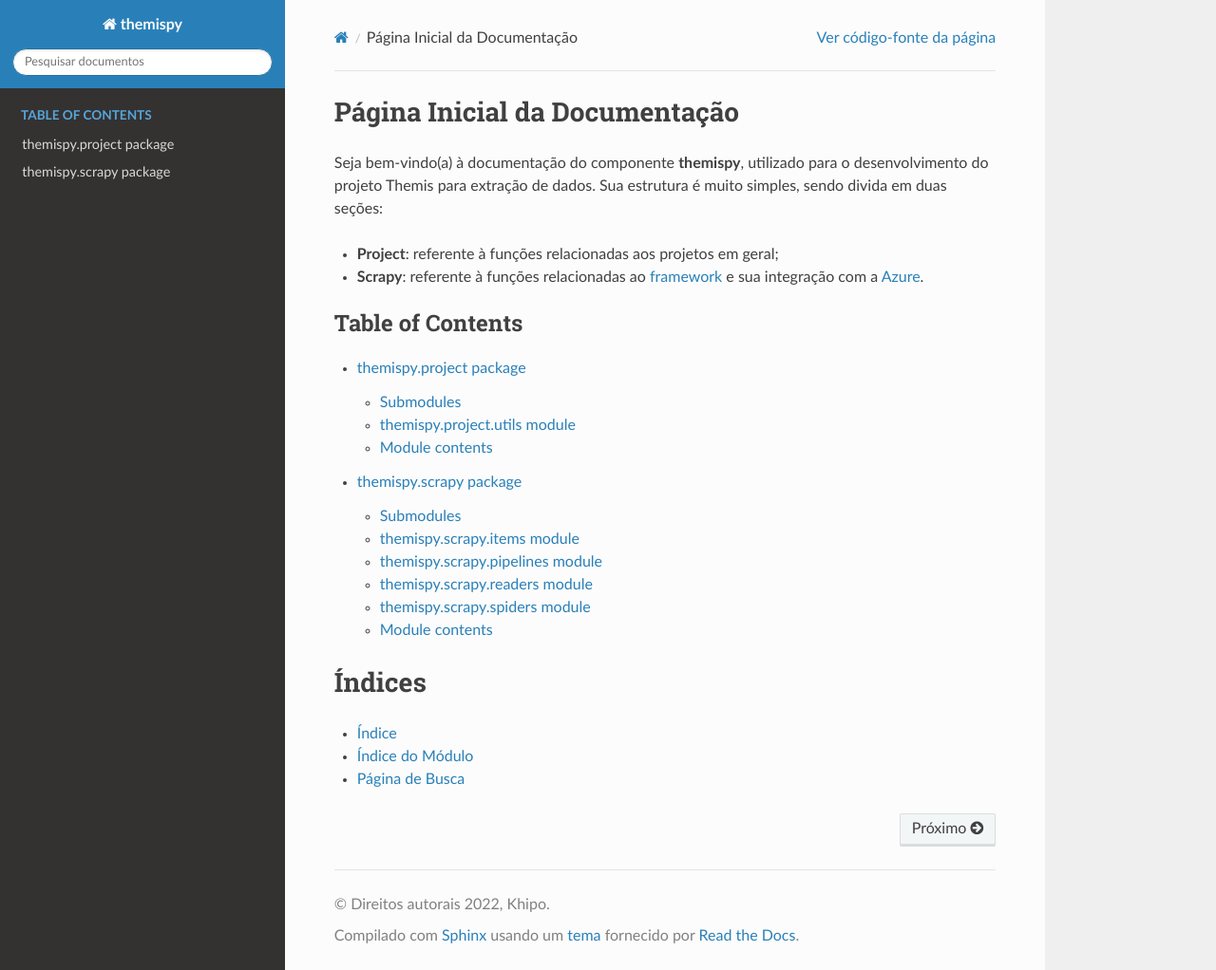
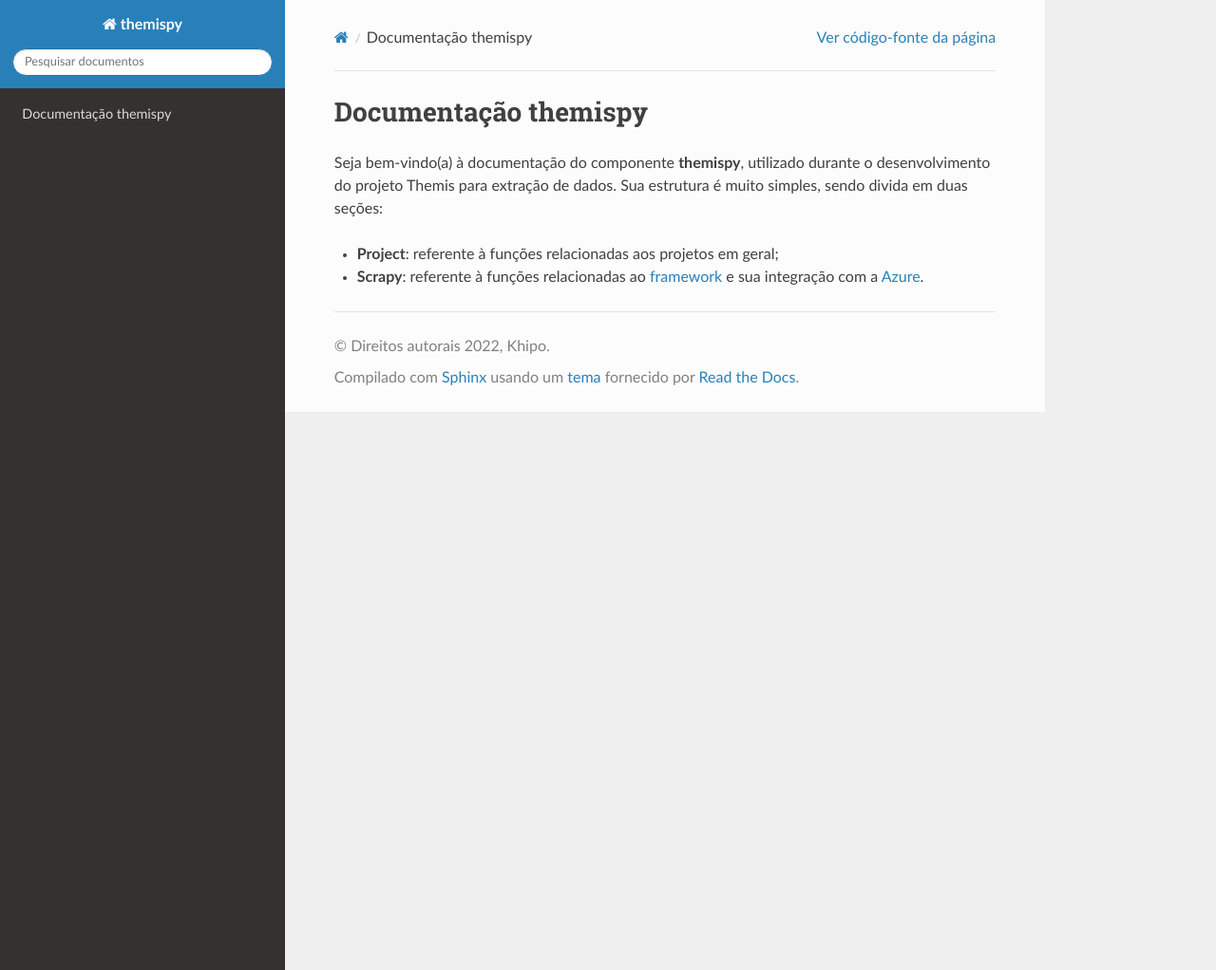
Before and after one commit to jkitajima/themispy, a Sphinx documentation site: the page built from docs/source/index.rst, in a window 1280 px wide and 1022 px high. Shown: the whole window at 95% size. Built offline with Sphinx 7.4.7 and the Read the Docs theme 2.0.0, drawn with Linux system fonts in a browser that asks for light colours; pages that are not in the unit, such as notebooks, are missing from menus.

Commit message:
doc update

```diff
--- a/docs/source/conf.py
+++ b/docs/source/conf.py
@@ -6,14 +6,20 @@
 # -- Project information -----------------------------------------------------
 # https://www.sphinx-doc.org/en/master/usage/configuration.html#project-information
 
+import datetime
 import os
 import sys
 
 
-sys.path.insert(0, os.path.abspath('../../themispy/'))
+sys.path.insert(0, os.path.dirname(os.path.dirname(__file__)))
 
 project = 'themispy'
-copyright = '2022, Khipo'
+
+if datetime.datetime.now().year == 2022:
+    copyright = f"2022, Khipo"
+else:
+    copyright = f"2022-{datetime.datetime.now().year}, Khipo"
+
 author = 'Khipo'
 
 # -- General configuration ---------------------------------------------------
--- a/docs/source/index.rst
+++ b/docs/source/index.rst
@@ -1,27 +1,23 @@
-Página Inicial da Documentação
-==============================
+===============================
+Documentação themispy |version|
+===============================
 
-Seja bem-vindo(a) à documentação do componente **themispy**, utilizado para o
-desenvolvimento do projeto Themis para extração de dados. Sua estrutura é muito simples,
-sendo divida em duas seções:
+Seja bem-vindo(a) à documentação do componente **themispy**,
+utilizado durante o desenvolvimento do projeto Themis para extração de dados.
+Sua estrutura é muito simples, sendo divida em duas seções:
 
 * **Project**: referente à funções relacionadas aos projetos em geral;
-* **Scrapy**: referente à funções relacionadas ao `framework <https://scrapy.org/>`_ e sua integração com a `Azure <https://github.com/Azure/azure-sdk-for-python>`_.
+* **Scrapy**: referente à funções relacionadas ao `framework`_ e sua integração com a `Azure`_.
+
+
+.. Links
+.. _framework: https://scrapy.org/
+.. _Azure: https://github.com/Azure/azure-sdk-for-python
 
 
 
 .. toctree::
-    :caption: Table of Contents
+    :caption: Página Inicial
+    :hidden:
 
     index
-    themispy.project
-    themispy.scrapy
-
-
-
-Índices
-=======
-
-* :ref:`genindex`
-* :ref:`modindex`
-* :ref:`search`
--- a/docs/source/modules.rst
+++ /dev/null
@@ -1,7 +0,0 @@
-themispy
-========
-
-.. toctree::
-   :maxdepth: 4
-
-   themispy
--- a/docs/source/themispy.project.rst
+++ /dev/null
@@ -1,21 +0,0 @@
-themispy.project package
-========================
-
-Submodules
-----------
-
-themispy.project.utils module
------------------------------
-
-.. automodule:: themispy.project.utils
-   :members:
-   :undoc-members:
-   :show-inheritance:
-
-Module contents
----------------
-
-.. automodule:: themispy.project
-   :members:
-   :undoc-members:
-   :show-inheritance:
--- a/docs/source/themispy.rst
+++ /dev/null
@@ -1,19 +0,0 @@
-themispy package
-================
-
-Subpackages
------------
-
-.. toctree::
-   :maxdepth: 4
-
-   themispy.project
-   themispy.scrapy
-
-Module contents
----------------
-
-.. automodule:: themispy
-   :members:
-   :undoc-members:
-   :show-inheritance:
--- a/docs/source/themispy.scrapy.rst
+++ /dev/null
@@ -1,45 +0,0 @@
-themispy.scrapy package
-=======================
-
-Submodules
-----------
-
-themispy.scrapy.items module
-----------------------------
-
-.. automodule:: themispy.scrapy.items
-   :members:
-   :undoc-members:
-   :show-inheritance:
-
-themispy.scrapy.pipelines module
---------------------------------
-
-.. automodule:: themispy.scrapy.pipelines
-   :members:
-   :undoc-members:
-   :show-inheritance:
-
-themispy.scrapy.readers module
-------------------------------
-
-.. automodule:: themispy.scrapy.readers
-   :members:
-   :undoc-members:
-   :show-inheritance:
-
-themispy.scrapy.spiders module
-------------------------------
-
-.. automodule:: themispy.scrapy.spiders
-   :members:
-   :undoc-members:
-   :show-inheritance:
-
-Module contents
----------------
-
-.. automodule:: themispy.scrapy
-   :members:
-   :undoc-members:
-   :show-inheritance:
```
